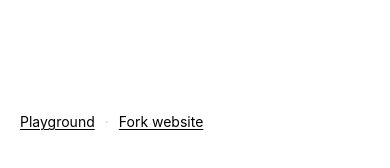
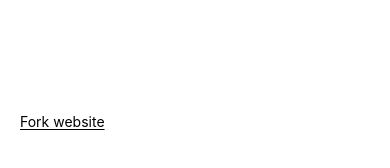
Before and after one commit to mmazco/website, a Next.js app: page / in a window 390 px wide. Shown: the part 1824-1992 px from the top of the page. Built offline with nearby package versions, Linux system fonts and the light colour scheme.

Commit message:
Hide 3D characters and playground link on mobile, fix memos-intro font size

```diff
--- a/app/globals.css
+++ b/app/globals.css
@@ -552,6 +552,10 @@ body {
     font-size: 13px;
   }
 
+  .memos-intro {
+    font-size: 13px;
+  }
+
   .talks-list li {
     font-size: 14px;
     margin-bottom: 8px;
@@ -685,6 +689,10 @@ body {
     font-size: 12px;
   }
 
+  .memos-intro {
+    font-size: 12px;
+  }
+
   .talks-list li {
     font-size: 13px;
   }
--- a/app/page.tsx
+++ b/app/page.tsx
@@ -6,14 +6,25 @@ import BouncingCharacter from './components/BouncingCharacter';
 
 export default function Home() {
   const [darkMode, setDarkMode] = useState(false);
+  const [isMobile, setIsMobile] = useState(false);
 
   useEffect(() => {
+    // Check if mobile
+    const checkMobile = () => {
+      setIsMobile(window.innerWidth < 768);
+    };
+
+    checkMobile();
+    window.addEventListener('resize', checkMobile);
+
     // Check for saved preference
     const saved = localStorage.getItem('darkMode');
     if (saved === 'true') {
       setDarkMode(true);
       document.body.classList.add('dark-mode');
     }
+
+    return () => window.removeEventListener('resize', checkMobile);
   }, []);
 
   const toggleDarkMode = () => {
@@ -37,7 +48,9 @@ export default function Home() {
         )}
       </button>
 
-      {/* Bouncing 3D characters */}
+      {/* Bouncing 3D characters - hidden on mobile */}
+      {!isMobile && (
+        <>
           <BouncingCharacter
             src="/images/3d-kernel-characters copy 3.png"
             size={140}
@@ -48,6 +61,8 @@ export default function Home() {
             size={140}
             speed={2}
           />
+        </>
+      )}
 
       {/* Left side - Text content (fixed) */}
       <div className="left-panel">
@@ -131,8 +146,12 @@ export default function Home() {
           </ul>
 
           <footer className="site-footer">
+            {!isMobile && (
+              <>
                 <Link href="/playground">Playground</Link>
                 <span className="footer-separator">·</span>
+              </>
+            )}
             <a href="https://github.com/mmazco/website" target="_blank" rel="noopener noreferrer">Fork website</a>
           </footer>
         </div>
```
Lines whose indentation alone changed are shown as unchanged.
